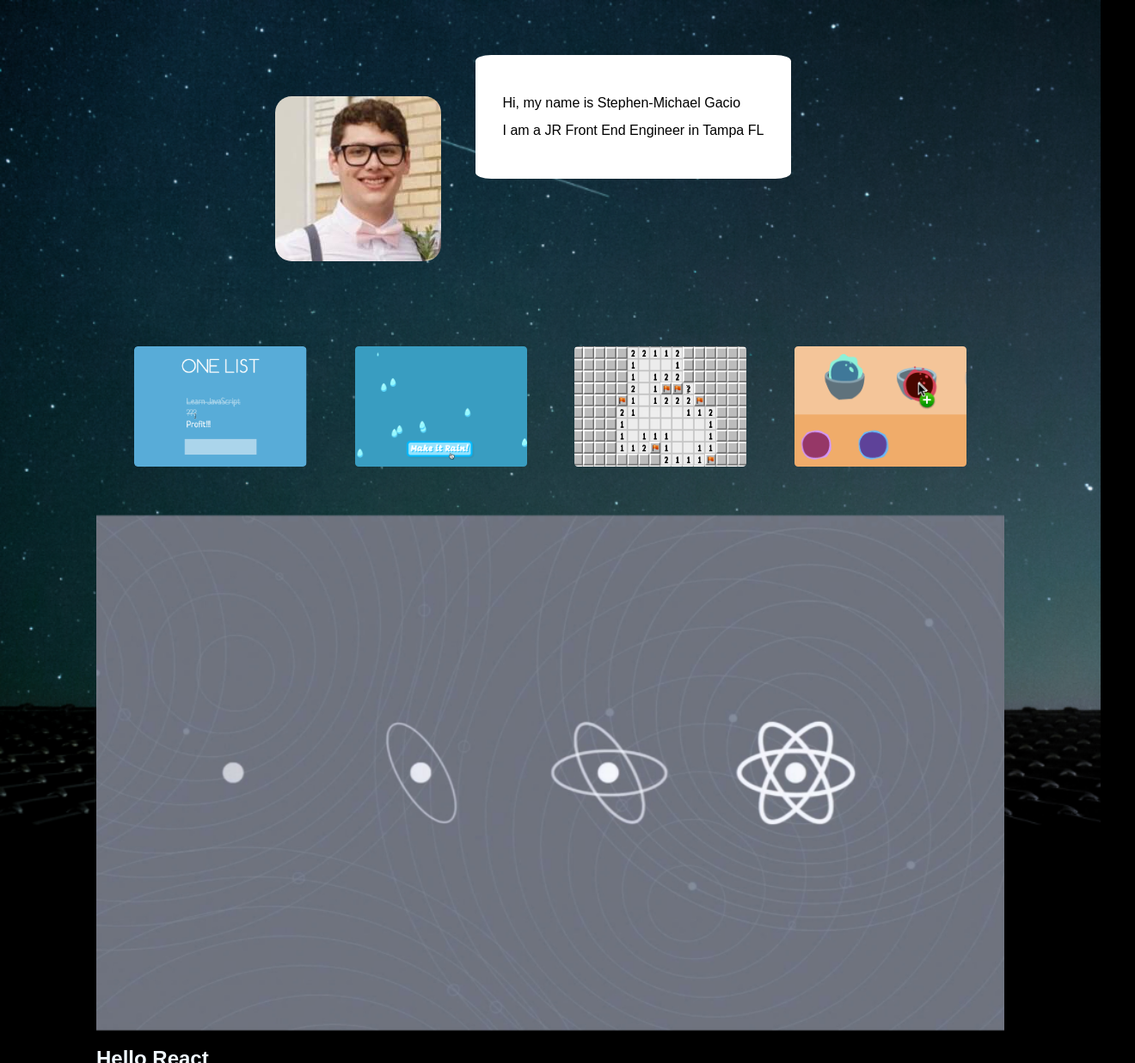
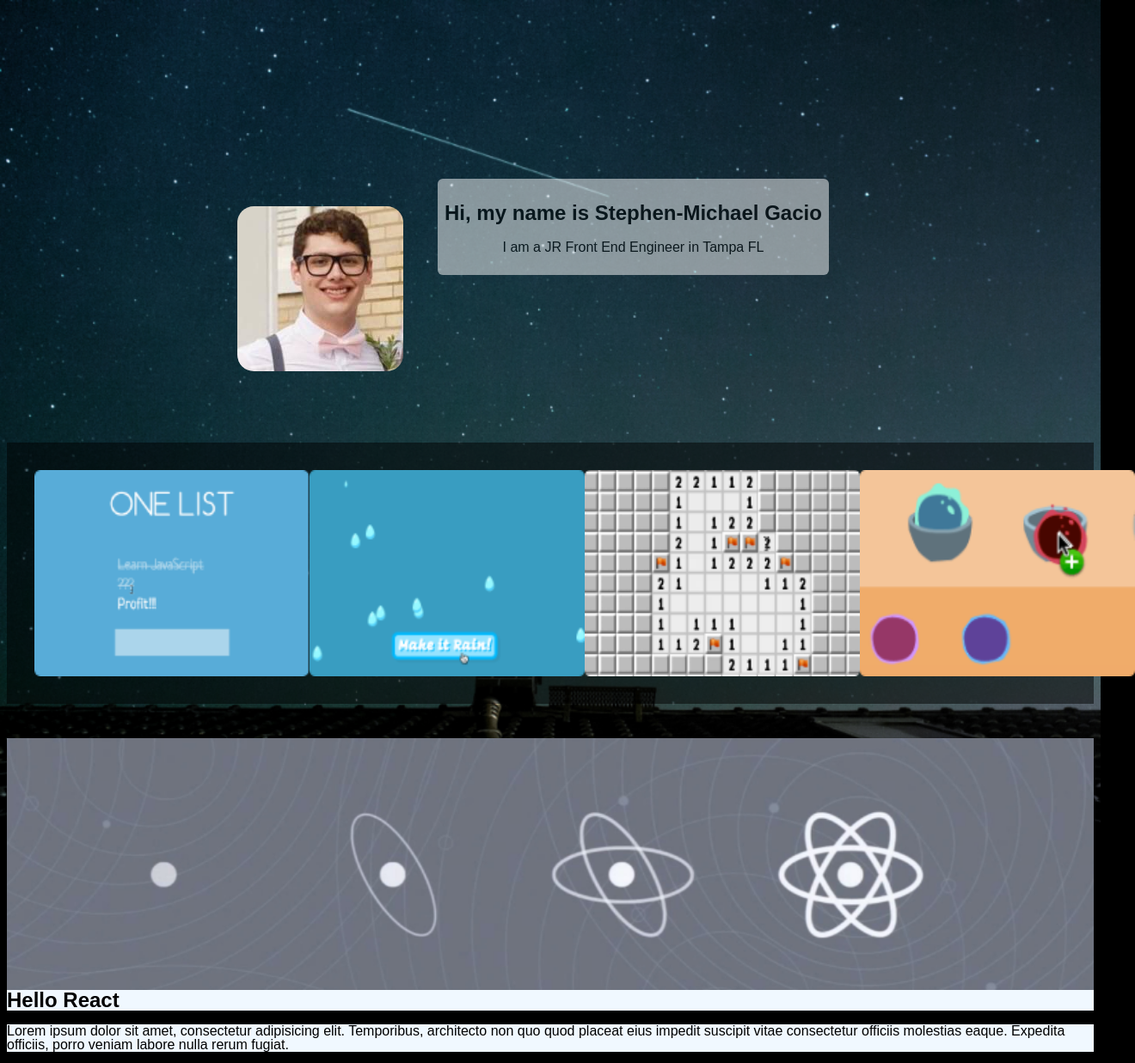
Before and after one commit to sgacio/portfolio, a website: page public/index.html in a window 1280 px wide. Shown: the top 1237 px of the page at 86% size, 1320 px wide, since content can reach past the window. Drawn offline with Linux system fonts and the light colour scheme.

Commit message:
changed top/mid section-little closer to example

```diff
--- a/public/index.html
+++ b/public/index.html
@@ -17,8 +17,8 @@
           </div>
           <div class="page-header">
             <blockquote>
-              <p>Hi, my name is Stephen-Michael Gacio</p>
-              <p>I am a JR Front End Engineer in Tampa FL</p>
+              <h1>Hi, my name is Stephen-Michael Gacio</h1>
+              <p class="sub-title">I am a JR Front End Engineer in Tampa FL</p>
             </blockquote>
           </div>
         </header>
@@ -27,12 +27,12 @@
         <img src="./images/one-list.png" alt="One List" />
         <img src="./images/make-it-rain.png" alt="Make it Rain" />
         <img src="./images/bomb-sniffer.png" alt="Bomber Sniffer" />
-        <img src="./images/sensei-sense.png" alt="Sensai Sensai" />
+        <img src="./images/sensei-sense.png" alt="Sensei Sense i" />
       </section>
     </div>
     <nav>
       <article class="bottom-half">
-        <img src="./images/react.png" alt="React" />
+        <img src="./images/react-new.png" alt="React" />
         <div>
           <h2 class="above-words">Hello React</h2>
           <p class="words-on-page">
@@ -44,7 +44,7 @@
         </div>
       </article>
       <article class="bottom-half">
-        <img src="./images/code.png" alt="Code" />
+        <img src="./images/code-new.png" alt="Code" />
         <div>
           <h2 class="above-words">Fizz Buzz</h2>
           <p class="words-on-page">
--- a/public/screen.css
+++ b/public/screen.css
@@ -7,20 +7,25 @@ html {
 }
 
 body {
-  margin: 7rem;
   min-height: 100%;
   background-color: black;
   background-image: url(./images/space.png);
   background-size: cover;
   background-repeat: no-repeat;
+  margin-top: 15rem;
 }
 
 blockquote {
   background-color: white;
   border: .4rem solid none;
-  border-radius: 5%;
-  padding: 2rem;
-  margin-top: -3rem;
+  border-radius: 6px;
+  padding: .5rem;
+  margin-top: -2rem;
+  opacity: .5;
+}
+
+.sub-title {
+  text-align: center;
 }
 
 .page-header {
@@ -45,10 +50,16 @@ header {
 
 .cards {
   display: flex;
+  flex-direction: row;
   justify-content: space-around;
-  align-content: center;
-  padding: 1rem;
+  padding: 2rem;
   margin-top: 5rem;
+  background-color: rgba(0, 0, 0, 0.507);
+}
+
+section>img {
+  height: 15rem;
+  width: 20rem;
 }
 
 nav {
@@ -56,15 +67,25 @@ nav {
 }
 
 .words-on-page {
-  color: aliceblue;
+  color: black;
+  background-color: aliceblue;
+}
+
+h2 {
+  margin: 0;
+}
+
+h2>p {
+  margin: 0;
 }
 
 .above-words {
-  color: aliceblue;
+  color: black;
+  background-color: aliceblue;
 }
 
 article>img {
-  height: 30;
+  /* height: 6rem; */
 }
 
 .bottom-half {
```
Also changed, not shown: public/images/code-new.png (added), public/images/react-new.png (added).
